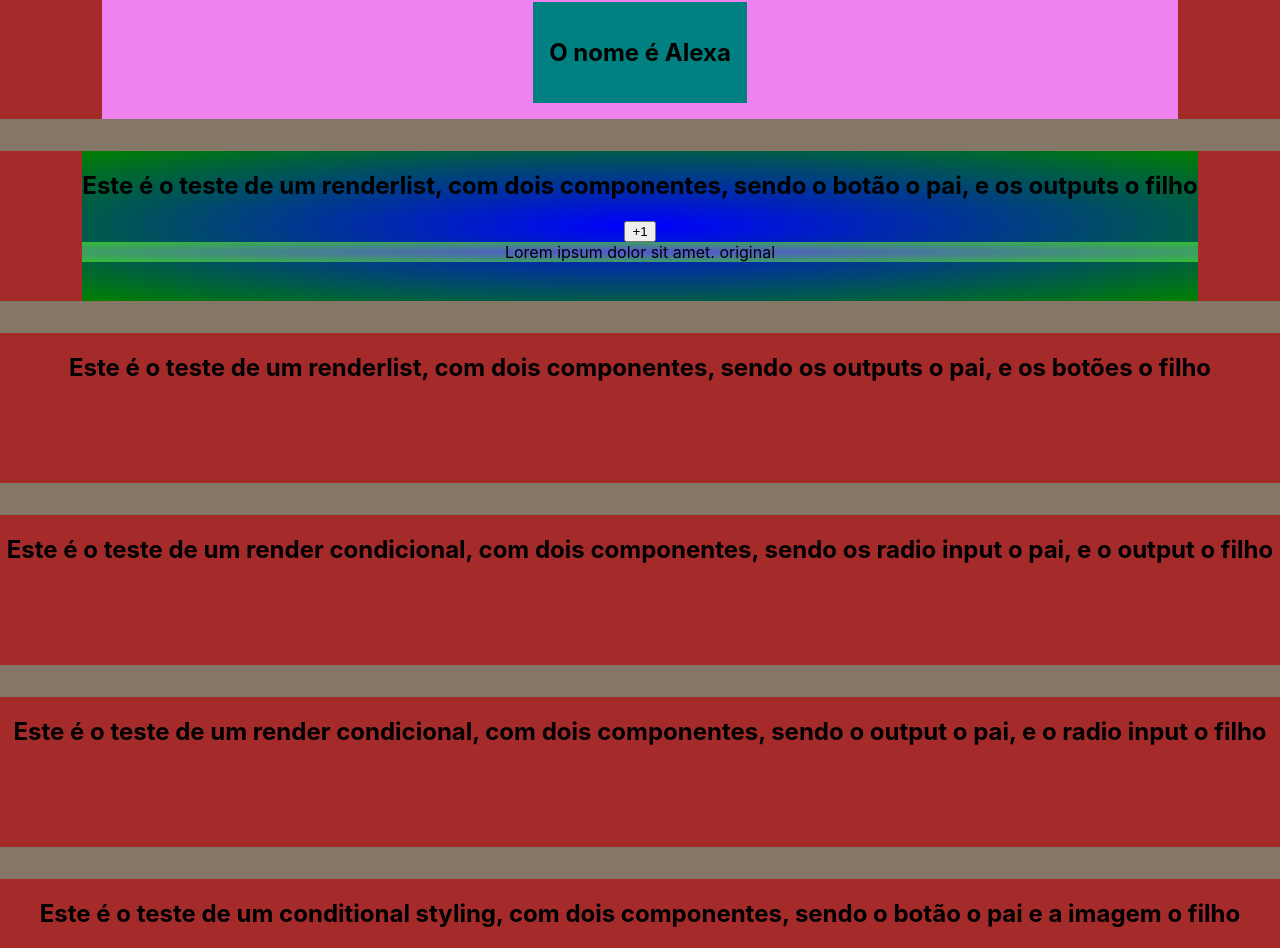
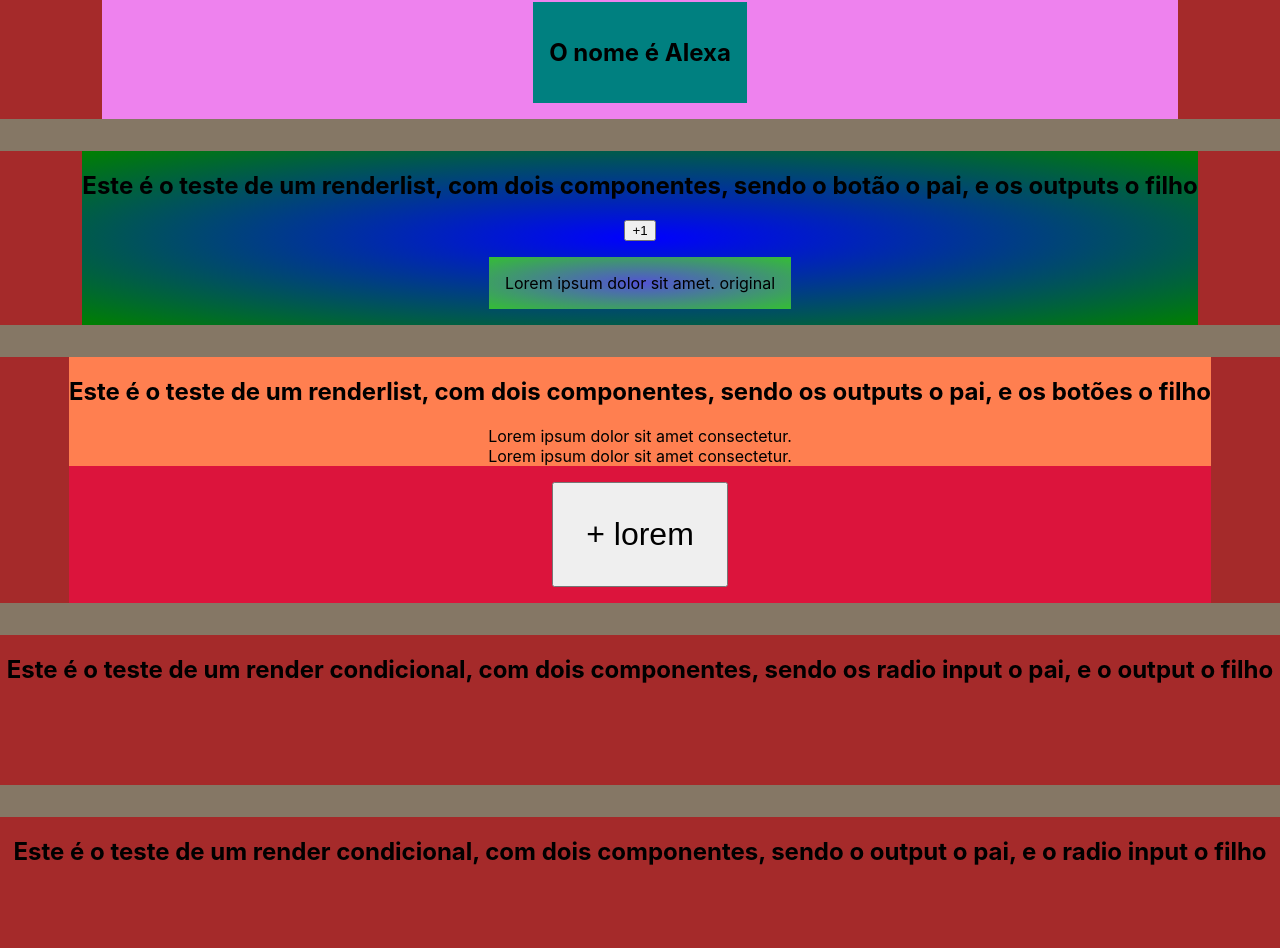
Before and after one commit to kopfmad/bigtest, a React (Create React App) app: page / in a window 1280 px wide. Shown: the part 2023-2971 px from the top of the page. Built offline with nearby package versions, Linux system fonts and the light colour scheme.

Commit message:
terminei os renderlists

```diff
--- a/src/App.css
+++ b/src/App.css
@@ -118,7 +118,19 @@
 
 .RenderListDoisElementos {
   background-image: radial-gradient(blue, green);
+  display: grid;
+  place-items: center;
 }
 .RenderListDoisElementosFilho {
   background-image: radial-gradient(rgb(83, 83, 212), rgb(52, 190, 52));
+  width: fit-content;
+  padding: 1rem;
+  margin: 1rem;
 }
+
+.RenderListDoisElementosInvertido {
+  background-color: coral;
+}
+.RenderListDoisElementosInvertidoFilho {
+  background-color: crimson;
+}
--- a/src/RenderListDoisElementosInvertido.js
+++ b/src/RenderListDoisElementosInvertido.js
@@ -1,12 +1,29 @@
-import React from 'react'
+import React, { useState } from 'react'
+import RenderListDoisElementosInvertidoFilho from './RenderListDoisElementosInvertidoFilho'
 
 export default function RenderListDoisElementosInvertido() {
+  let [minhaArray, setMinhaArray] = useState([
+    'Lorem ipsum dolor sit amet consectetur.',
+    'Lorem ipsum dolor sit amet consectetur.',
+  ])
+
+  let novoitem = 'Lorem ipsum dolor sit amet consectetur. '
+
+  function adicionaNaArray() {
+    setMinhaArray((estadoantigo) => [...estadoantigo, novoitem])
+  }
+
   return (
     <div className="RenderListDoisElementosInvertido">
       <h2>
         Este é o teste de um renderlist, com dois componentes, sendo os outputs
         o pai, e os botões o filho
       </h2>
+
+      {minhaArray.map((item) => (
+        <div>{item}</div>
+      ))}
+      <RenderListDoisElementosInvertidoFilho funcdopai={adicionaNaArray} />
     </div>
   )
 }
--- /dev/null
+++ b/src/RenderListDoisElementosInvertidoFilho.js
@@ -0,0 +1,11 @@
+import React from 'react'
+
+export default function RenderListDoisElementosInvertidoFilho(props) {
+  return (
+    <div className=" RenderListDoisElementosInvertidoFilho">
+      <button className="btn" onClick={props.funcdopai}>
+        + lorem
+      </button>
+    </div>
+  )
+}
```
